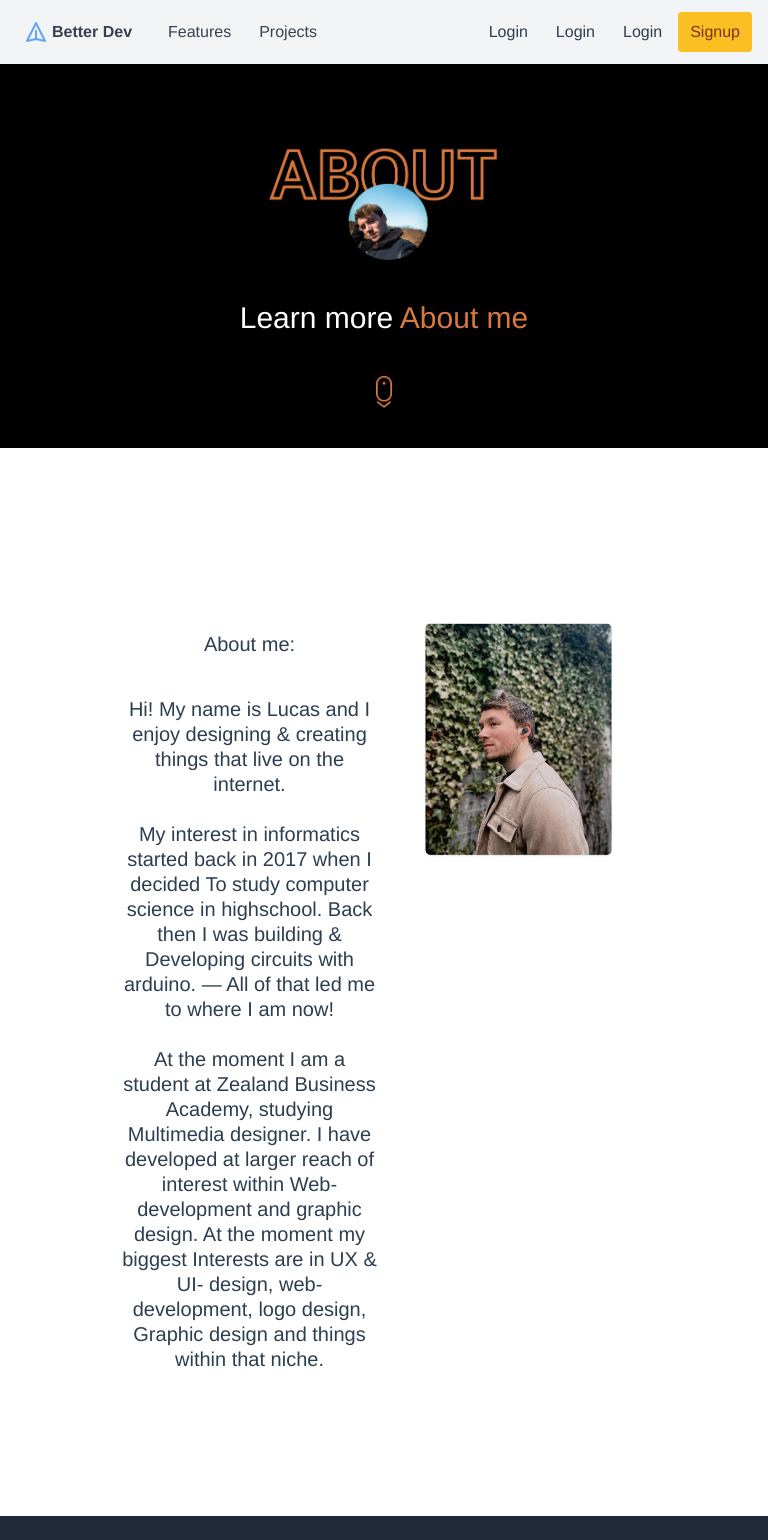
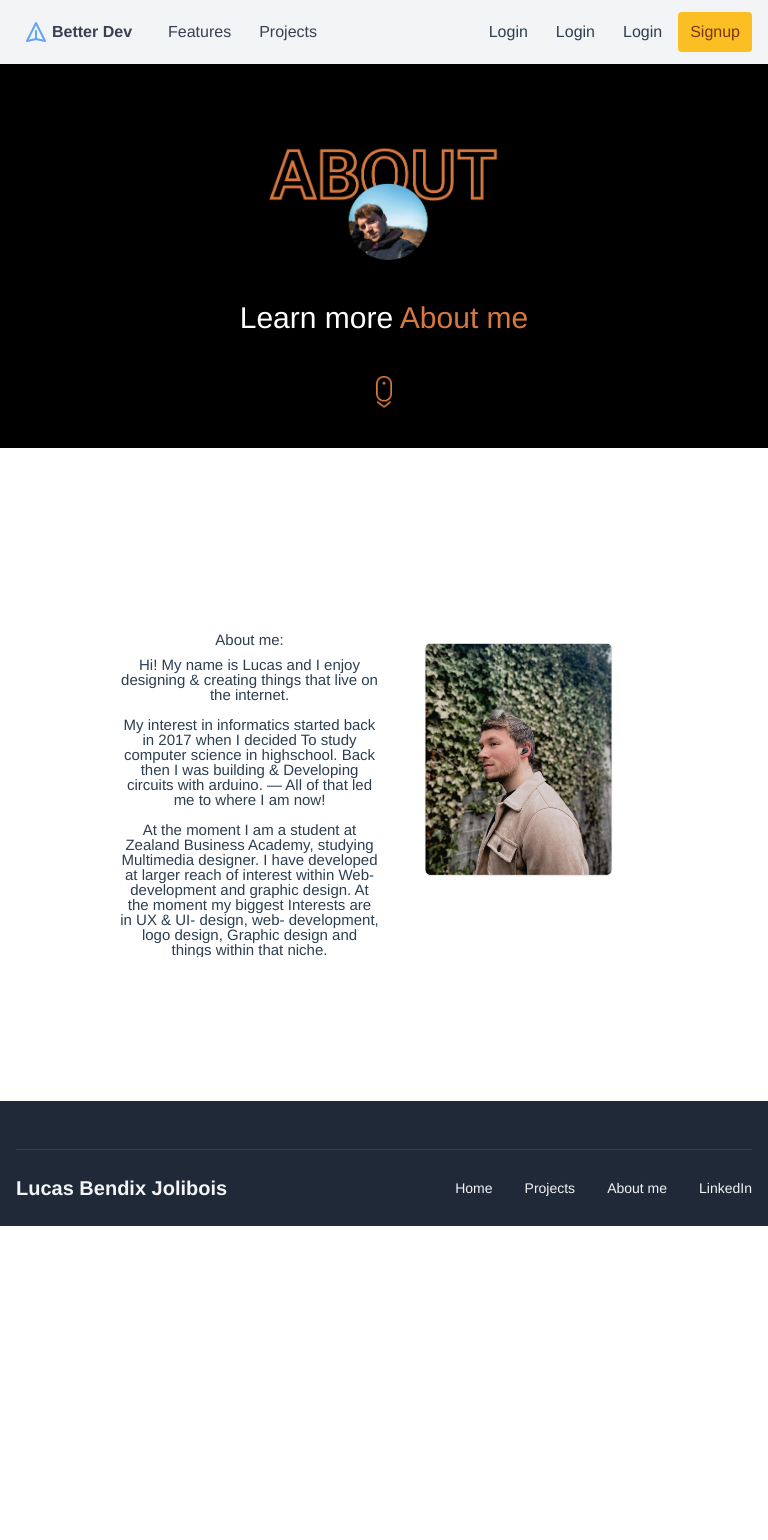
Before and after one commit to lucasjolibois54/portfolio-v4.0, a Vue app: page /AboutMe in a window 768 px wide. Shown: the top 1540 px of the page. After the commit the page ends 1226 px from the top, so only its background shows below. Built offline with nearby package versions, Linux system fonts and the light colour scheme.

Commit message:
Update AboutMeSubHero.vue

```diff
--- a/src/components/AboutMe/AboutMeSubHero.vue
+++ b/src/components/AboutMe/AboutMeSubHero.vue
@@ -3,8 +3,8 @@
     <div class="flex flex-wrap overflow-hidden mt-36 mb-36 ml-10 mr-10 nam-div">
       <div class="w-full overflow-hidden md:w-1/2 lg:w-1/2 xl:w-1/2">
         <!-- Column Content -->
-        <h2 class="text-4xl pl-20 pt-10">About me:</h2>
-        <h2 class="text-2xl pl-20 pt-10">
+        <h2 class="about-me text-4xl pl-20 pt-10">About me:</h2>
+        <h2 class="about-text text-2xl pl-20 pt-10">
           Hi! My name is Lucas and I enjoy designing & creating things that live
           on the internet.
 
@@ -54,23 +54,39 @@
     padding-right: 0;
     padding-left: 0;
     font-size: 22px;
+    padding-top: 0px;
   }
+
+  .about-me {
+    font-size: 30px;
+    padding-bottom: 30px;
+    padding-top: 0px;
+  }
+
   img {
     padding-right: 0;
     padding-left: 0;
+    padding-top: 50px;
   }
 }
 
 @media only screen and (max-width: 1000px) and (min-width: 651px) {
   h2 {
-    font-size: 20px;
+    font-size: 15px;
     padding-right: 5px;
-    line-height: 25px;
+    line-height: 15px;
   }
   img {
     width: 80%;
-    margin-top: 30px;
+    margin-top: 50px;
     padding-left: 5px;
+  }
+  .about-me {
+    padding-bottom: 0px;
+  }
+
+  .about-text {
+    padding-top: 10px;
   }
 }
 
```
